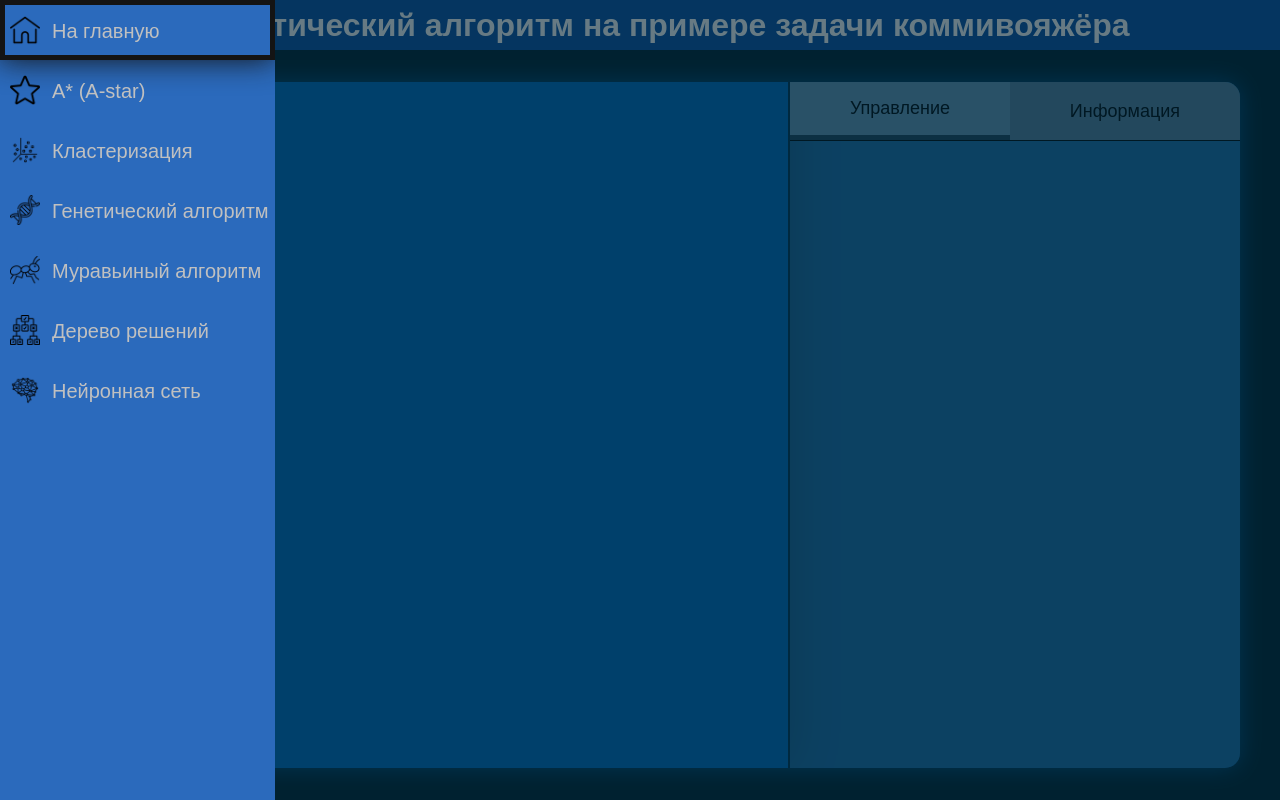
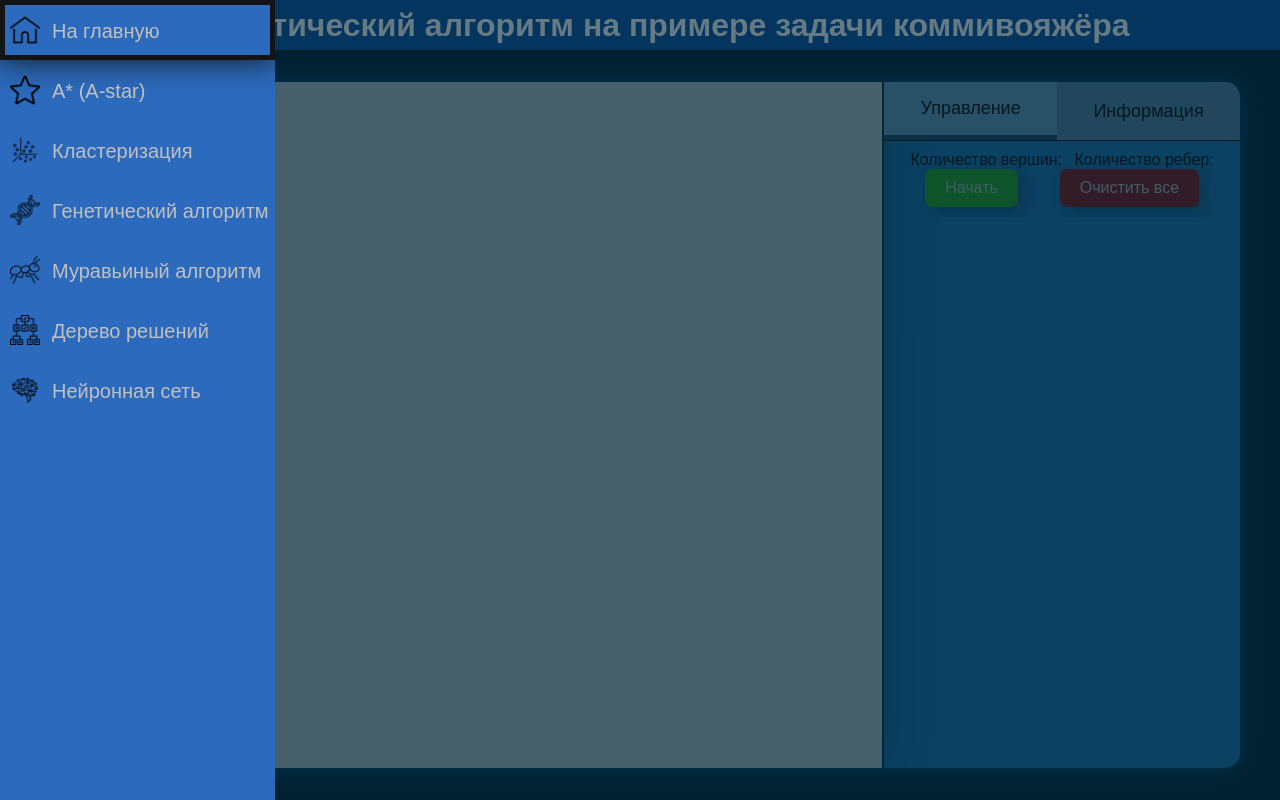
Before and after one commit to sanyagvozdoder/frontendDevAlgoritms, a Flask app: page /watch/genetic in a window 1280 px wide. Run offline with Flask 3, Linux system fonts and the light colour scheme; parts of the project's set-up code (start-up, migrations or seed data) failed here and were passed over.

Commit message:
gen styling - 50%

```diff
--- a/static/css/specific/gen.css
+++ b/static/css/specific/gen.css
@@ -1,3 +1,30 @@
+.canvas-container {
+    width: 100%;
+    height:100%;
+    display: flex;
+    align-items: center;
+    justify-content: center;
+}
+
 .field{
-    border:10px solid black;
+    border: 1px solid transparent;
+    border-radius: 3%;
 }
+
+.controller{
+    display: flex;
+    flex-direction: column;
+    justify-content: space-around;
+}
+
+.controlbutttons{
+    display: flex;
+    flex-direction: row;
+    justify-content: space-around;
+}
+
+.constantsOfGraph{
+    display: flex;
+    flex-direction: row;
+    justify-content: space-around;
+}
--- a/static/css/style.css
+++ b/static/css/style.css
@@ -49,12 +49,14 @@
 }
 
 .algopanel {
+    display: flex;
     flex-shrink: 1;
     flex: auto;
     overflow-y: auto;
     border-right: #012231bd solid 2px;
     box-shadow: 0 0 50px rgba(0, 0, 0, 0.3);
     align-content: center;
+    align-items: center;
     animation: fadeEffect 1s;
 }
 
--- a/static/js/algorithms/gen.js
+++ b/static/js/algorithms/gen.js
@@ -20,11 +20,14 @@
 
 function draw(event)
 {
+    if(canvas.dataset.disable == "false"){
         const x = event.clientX - canvas.offsetLeft
         const y = event.clientY - canvas.offsetTop
 
         context.fillStyle = "black"
         context.fillRect(x, y, vertexSize, vertexSize)
+
+        context.strokeStyle = "rgba(0, 0, 0, 1)"
 
         points.forEach(point=>{
             context.beginPath()
@@ -33,18 +36,11 @@
             context.stroke()
         })
 
-    points.push({ x, y });
+        points.push({ x, y })
     }
+}
+
 canvas.addEventListener('click', draw);
-
-/*function clear(context)
-{
-    points = []
-    context.fillStyle = "white"
-    context.fillRect(0, 0, canvas.width, canvas.height)
-}*/
-
-let btn = document.getElementById("start")
 
 function getRandomInt() {
     return Math.floor(Math.random() * points.length);
@@ -194,6 +190,14 @@
 }
 
 async function start(){
+    canvas.dataset.disable = "true"
+
+    let vertState = document.getElementById("numVertexes")
+    let edgesState = document.getElementById("numEdges")
+
+    vertState.innerHTML += points.length
+    edgesState.innerHTML += points.length*(points.length-1)/2
+
     let arr = []
 
     for(let i = 0;i<points.length * 2;i++){
@@ -221,7 +225,7 @@
             }
         }
 
-        context.strokeStyle = "rgba(255, 138, 0, 1)"
+        context.strokeStyle = "rgba(0, 175, 254, 1)"
 
         drawPath(curGen.bestInd)
 
@@ -265,12 +269,29 @@
 
     }
 
-    context.strokeStyle = "rgba(255, 138, 0, 1)"
+    context.strokeStyle = "rgba(0, 175, 254, 1)"
 
     drawPath(bestIndivid)
 
     console.log(bestIndDist)
 }
 
+function reset(){
+    canvas.dataset.disable = "false"
+    points = []
 
-btn.addEventListener('click',start)
+    let vertState = document.getElementById("numVertexes")
+    let edgesState = document.getElementById("numEdges")
+
+    vertState.innerHTML = "Количество вершин:"
+    edgesState.innerHTML = "Количество ребер:"
+
+    context.fillStyle = "white"
+    context.fillRect(0,0,1000,750)
+}
+
+let btnStart = document.getElementById("start")
+btnStart.addEventListener('click',start)
+
+let btnReset = document.getElementById("reset")
+btnReset.addEventListener('click',reset)
--- a/templates/pages/gen.html
+++ b/templates/pages/gen.html
@@ -9,9 +9,29 @@
 <script  type="module" src="{{ url_for('static', filename='js/algorithms/gen.js') }}"></script>
 {% endblock %}
 
-{% block details %}
-<div class="painter t-center">
-    <canvas id="canvas" class="field" height="750" width="1000" ></canvas><br>
-    <button class="button-green button" id="start">click</button>
+{% block visualization %}
+<div class="canvas-container">
+    <canvas id="canvas" class="field" width="1000" height="750" data-disable="false"></canvas>
 </div>
 {% endblock %}
+
+{% block controls %}
+<div class="controller">
+    <div class="constantsOfGraph">
+        <span id="numVertexes">Количество вершин: </span>
+        <span id="numEdges">Количество ребер: </span>
+    </div>
+    <div class="states"></div>
+    <div class="controlbutttons">
+        <button id="start" class="button button-green">Начать</button>
+        <button id="reset" class="button button-red">Очистить все</button>
+    </div>
+</div>
+{% endblock %}
+
+{% block info %}
+<div class="constantsAlgoritm">
+    <span>Частота мутации: 0.5</span>
+    <span>Количество особей в поколении: количество точек * 2</span>
+</div>
+{% endblock %}
```
Lines whose indentation alone changed are shown as unchanged.
